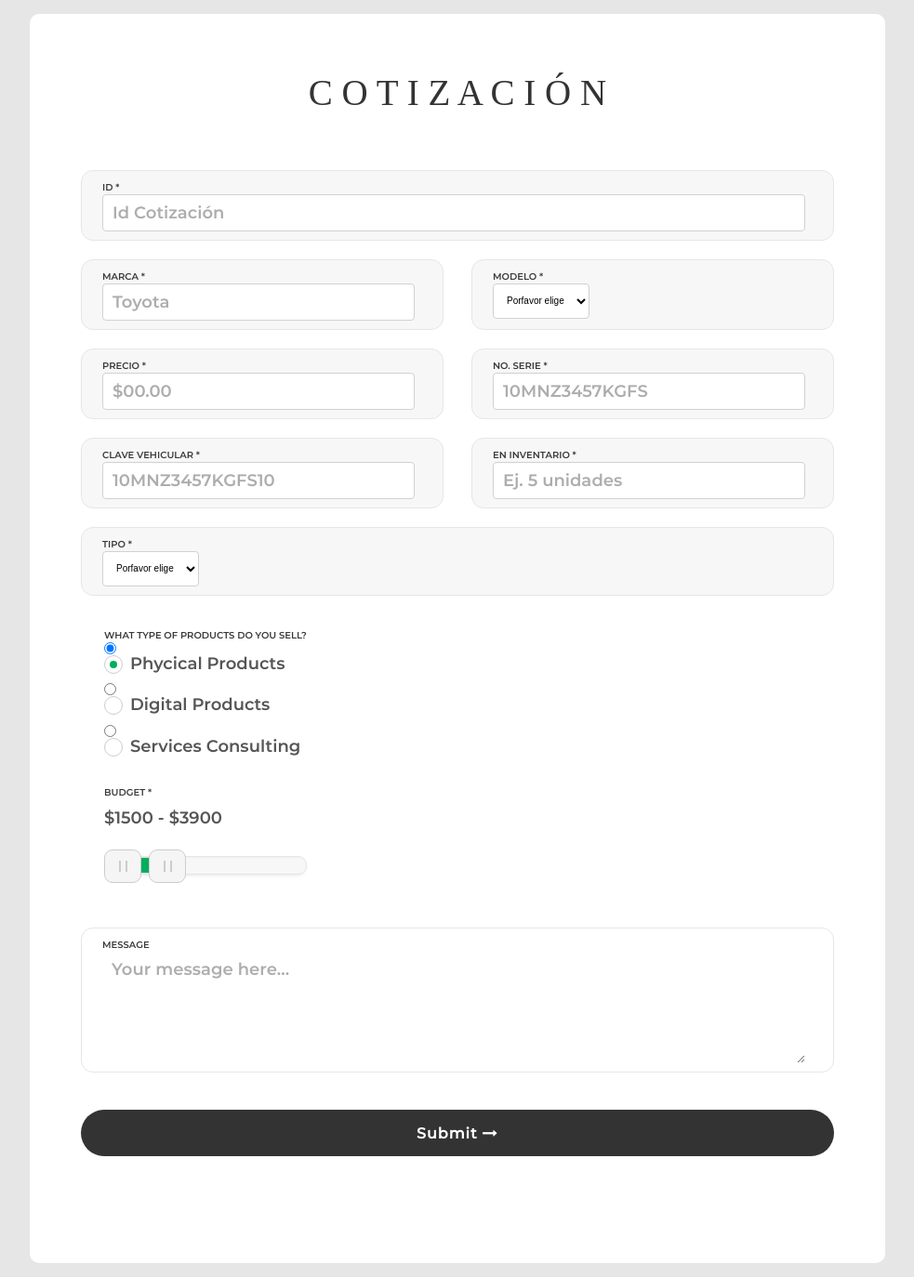
After one commit to CinthiaNT/Toyota, a CodeIgniter app: the page made by application/views/cotizacion/cotizacionForm.php in a window 1280 px wide. The commit adds this page. Shown: the whole page at 93% size, without its empty margins (148-1131 px from the left). Run offline with CodeIgniter, Linux system fonts and the light colour scheme; data that the repository does not hold is empty; some libraries are stand-ins or nearby versions; some web fonts are replaced.

Commit message:
BD Actualizada

```diff
--- a/application/views/base/head.php
+++ b/application/views/base/head.php
@@ -46,7 +46,7 @@ defined('BASEPATH') OR exit('No direct script access allowed');
                     <a class="text" href="<?= base_url('')?>Cliente">Clientes</a>
                 </div>
                 <div class="two columns icono icono7">
-                    <a class="text" href="<?= base_url('')?>UserAdmin">Cotizaciones</a>
+                    <a class="text" href="<?= base_url('')?>Cotizacion">Cotizaciones</a>
                 </div>
                 <div class="two columns icono icono6">
                     <a class="text" href="<?= base_url('')?>Login">Ventas</a>
--- a/application/views/cliente/clienteForm.php
+++ b/application/views/cliente/clienteForm.php
@@ -3,7 +3,7 @@
 <form name="clientes" id="clientes" action="<?php echo base_url(); ?>Cliente/valor" method="post">
 	<div class="form-group">
       <label for="id"><strong>Id</strong></label>
-      <input type="number" name="id" class="form-control" placeholder="" value="<?=$cliente[0]['id']?>" readonly>
+      <input type="number" name="id" class="form-control" placeholder="Id Cliente" value="<?=$cliente[0]['id']?>" readonly>
     </div>
 	<div class="form-row">
     	<div class="form-group col-md-4">
--- /dev/null
+++ b/application/views/cotizacion/cotizacionForm.php
@@ -0,0 +1,232 @@
+<head>
+    <meta charset="UTF-8">
+    <meta name="viewport" content="width=device-width,initial-scale=1.0">
+    <meta http-equiv="X-UA-Compatible" content="ie=edge">
+    <title>Toyota</title>
+        <link rel="stylesheet" href="<?= base_url(); ?>resource/css/normalize.css">
+        <link rel="stylesheet" href="<?= base_url(); ?>resource/css/skeleton.css">
+        <link rel="stylesheet" href="<?= base_url(); ?>resource/css/custom.css">
+        <link rel="stylesheet" href="<?= base_url(); ?>resource/css/estilo.css">
+
+
+        <!--===============================================================================================-->
+            <link rel="icon" type="image/png" href="images/icons/favicon.ico"/>
+        <!--===============================================================================================-->
+            <link rel="stylesheet" type="text/css" href="<?= base_url(); ?>resource/vendor/bootstrap/css/bootstrap.min.css">
+        <!--===============================================================================================-->
+            <link rel="stylesheet" type="text/css" href="<?= base_url(); ?>resource/fonts/font-awesome-4.7.0/css/font-awesome.min.css">
+        <!--===============================================================================================-->
+            <link rel="stylesheet" type="text/css" href="<?= base_url(); ?>resource/fonts/iconic/css/material-design-iconic-font.min.css">
+        <!--===============================================================================================-->
+            <link rel="stylesheet" type="text/css" href="<?= base_url(); ?>resource/vendor/animate/animate.css">
+        <!--===============================================================================================-->
+            <link rel="stylesheet" type="text/css" href="<?= base_url(); ?>resource/vendor/css-hamburgers/hamburgers.min.css">
+        <!--===============================================================================================-->
+            <link rel="stylesheet" type="text/css" href="<?= base_url(); ?>resource/vendor/animsition/css/animsition.min.css">
+        <!--===============================================================================================-->
+            <link rel="stylesheet" type="text/css" href="<?= base_url(); ?>resource/vendor/select2/select2.min.css">
+        <!--===============================================================================================-->
+            <link rel="stylesheet" type="text/css" href="<?= base_url(); ?>resource/vendor/daterangepicker/daterangepicker.css">
+        <!--===============================================================================================-->
+            <link rel="stylesheet" type="text/css" href="<?= base_url(); ?>resource/vendor/noui/nouislider.min.css">
+        <!--===============================================================================================-->
+            <link rel="stylesheet" type="text/css" href="<?= base_url(); ?>resource/css/util.css">
+            <link rel="stylesheet" type="text/css" href="<?= base_url(); ?>resource/css/main.css">
+        <!--===============================================================================================-->
+        <!--<link rel="stylesheet" href="https://cdn.datatables.net/1.10.19/css/jquery.dataTables.css">!-->
+        <link href="<?= base_url(); ?>resource/images/favicon.PNG" rel="shortcut icon" type="image/vnd.microsoft.icon" />
+    </head>
+<body>
+	<div class="container-contact100">
+		<div class="wrap-contact100">
+			<form class="contact100-form validate-form">
+				<span class="contact100-form-title">
+					C O T I Z A C I Ó N
+				</span>
+
+				<div class="wrap-input100 validate-input bg1" data-validate="Please Type Your Name">
+					<span class="label-input100">Id *</span>
+					<input class="input100" type="number" name="id" placeholder="Id Cotización" value="<?=$cotizacion[0]['id']?>" readonly>
+				</div>
+
+				<div class="wrap-input100 validate-input bg1 rs1-wrap-input100">
+					<span class="label-input100">Marca *</span>
+					<input class="input100" type="text" name="marca" placeholder="Toyota">
+				</div>
+
+				<div class="wrap-input100 input100-select bg1 rs1-wrap-input100">
+					<span class="label-input100">Modelo *</span>
+					<div>
+						<select class="js-select2" name="modelo">
+                            <option>Porfavor elige</option>
+							<option>Prius</option>
+							<option>Yaris</option>
+							<option>Corolla</option>
+							<option>Camry</option>
+						</select>
+						<div class="dropDownSelect2"></div>
+					</div>
+                </div>
+                <div class="wrap-input100 validate-input bg1 rs1-wrap-input100">
+					<span class="label-input100">Precio *</span>
+					<input class="input100" type="text" name="precio" placeholder="$00.00">
+                </div>
+                <div class="wrap-input100 validate-input bg1 rs1-wrap-input100">
+					<span class="label-input100">No. Serie *</span>
+					<input class="input100" type="text" name="nserie" placeholder="10MNZ3457KGFS">
+                </div>
+                <div class="wrap-input100 validate-input bg1 rs1-wrap-input100">
+					<span class="label-input100">Clave Vehicular *</span>
+					<input class="input100" type="text" name="clave" placeholder="10MNZ3457KGFS10">
+                </div>
+                <div class="wrap-input100 validate-input bg1 rs1-wrap-input100">
+					<span class="label-input100">En inventario *</span>
+					<input class="input100" type="text" name="inventario" placeholder="Ej. 5 unidades">
+				</div>
+                <div class="wrap-input100 input100-select bg1">
+					<span class="label-input100">Tipo *</span>
+					<div>
+						<select class="js-select2" name="tipo">
+                            <option>Porfavor elige</option>
+							<option>Híbrido</option>
+							<option>SUV'S</option>
+							<option>Pick up</option>
+							<option>Futuro</option>
+						</select>
+						<div class="dropDownSelect2"></div>
+					</div>
+                </div>
+				<div class="w-full dis-none js-show-service">
+					<div class="wrap-contact100-form-radio">
+						<span class="label-input100">What type of products do you sell?</span>
+
+						<div class="contact100-form-radio m-t-15">
+							<input class="input-radio100" id="radio1" type="radio" name="type-product" value="physical" checked="checked">
+							<label class="label-radio100" for="radio1">
+								Phycical Products
+							</label>
+						</div>
+
+						<div class="contact100-form-radio">
+							<input class="input-radio100" id="radio2" type="radio" name="type-product" value="digital">
+							<label class="label-radio100" for="radio2">
+								Digital Products
+							</label>
+						</div>
+
+						<div class="contact100-form-radio">
+							<input class="input-radio100" id="radio3" type="radio" name="type-product" value="service">
+							<label class="label-radio100" for="radio3">
+								Services Consulting
+							</label>
+						</div>
+					</div>
+
+					<div class="wrap-contact100-form-range">
+						<span class="label-input100">Budget *</span>
+
+						<div class="contact100-form-range-value">
+							$<span id="value-lower">610</span> - $<span id="value-upper">980</span>
+							<input type="text" name="from-value">
+							<input type="text" name="to-value">
+						</div>
+
+						<div class="contact100-form-range-bar">
+							<div id="filter-bar"></div>
+						</div>
+					</div>
+				</div>
+
+				<div class="wrap-input100 validate-input bg0 rs1-alert-validate" data-validate = "Please Type Your Message">
+					<span class="label-input100">Message</span>
+					<textarea class="input100" name="message" placeholder="Your message here..."></textarea>
+				</div>
+
+				<div class="container-contact100-form-btn">
+					<button class="contact100-form-btn">
+						<span>
+							Submit
+							<i class="fa fa-long-arrow-right m-l-7" aria-hidden="true"></i>
+						</span>
+					</button>
+				</div>
+			</form>
+		</div>
+	</div>
+
+
+
+<!--===============================================================================================-->
+	<script src="vendor/jquery/jquery-3.2.1.min.js"></script>
+<!--===============================================================================================-->
+	<script src="vendor/animsition/js/animsition.min.js"></script>
+<!--===============================================================================================-->
+	<script src="vendor/bootstrap/js/popper.js"></script>
+	<script src="vendor/bootstrap/js/bootstrap.min.js"></script>
+<!--===============================================================================================-->
+	<script src="vendor/select2/select2.min.js"></script>
+	<script>
+		$(".js-select2").each(function(){
+			$(this).select2({
+				minimumResultsForSearch: 20,
+				dropdownParent: $(this).next('.dropDownSelect2')
+			});
+
+
+			$(".js-select2").each(function(){
+				$(this).on('select2:close', function (e){
+					if($(this).val() == "Please chooses") {
+						$('.js-show-service').slideUp();
+					}
+					else {
+						$('.js-show-service').slideUp();
+						$('.js-show-service').slideDown();
+					}
+				});
+			});
+		})
+	</script>
+<!--===============================================================================================-->
+	<script src="vendor/daterangepicker/moment.min.js"></script>
+	<script src="vendor/daterangepicker/daterangepicker.js"></script>
+<!--===============================================================================================-->
+	<script src="vendor/countdowntime/countdowntime.js"></script>
+<!--===============================================================================================-->
+	<script src="vendor/noui/nouislider.min.js"></script>
+	<script>
+	    var filterBar = document.getElementById('filter-bar');
+
+	    noUiSlider.create(filterBar, {
+	        start: [ 1500, 3900 ],
+	        connect: true,
+	        range: {
+	            'min': 1500,
+	            'max': 7500
+	        }
+	    });
+
+	    var skipValues = [
+	    document.getElementById('value-lower'),
+	    document.getElementById('value-upper')
+	    ];
+
+	    filterBar.noUiSlider.on('update', function( values, handle ) {
+	        skipValues[handle].innerHTML = Math.round(values[handle]);
+	        $('.contact100-form-range-value input[name="from-value"]').val($('#value-lower').html());
+	        $('.contact100-form-range-value input[name="to-value"]').val($('#value-upper').html());
+	    });
+	</script>
+<!--===============================================================================================-->
+	<script src="js/main.js"></script>
+
+<!-- Global site tag (gtag.js) - Google Analytics -->
+<script async src="https://www.googletagmanager.com/gtag/js?id=UA-23581568-13"></script>
+<script>
+  window.dataLayer = window.dataLayer || [];
+  function gtag(){dataLayer.push(arguments);}
+  gtag('js', new Date());
+
+  gtag('config', 'UA-23581568-13');
+</script>
+
+</body>
```
Also changed, not shown: application/controllers/Cotizacion.php (added, +47 -0 lines), application/models/Cotizacion/cotizacion_model.php (added, +37 -0 lines), application/views/cotizacion/cotizacionTabla.php (added, +46 -0 lines), resource/db/Agencia_Script.sql (added, +99 -0 lines).
